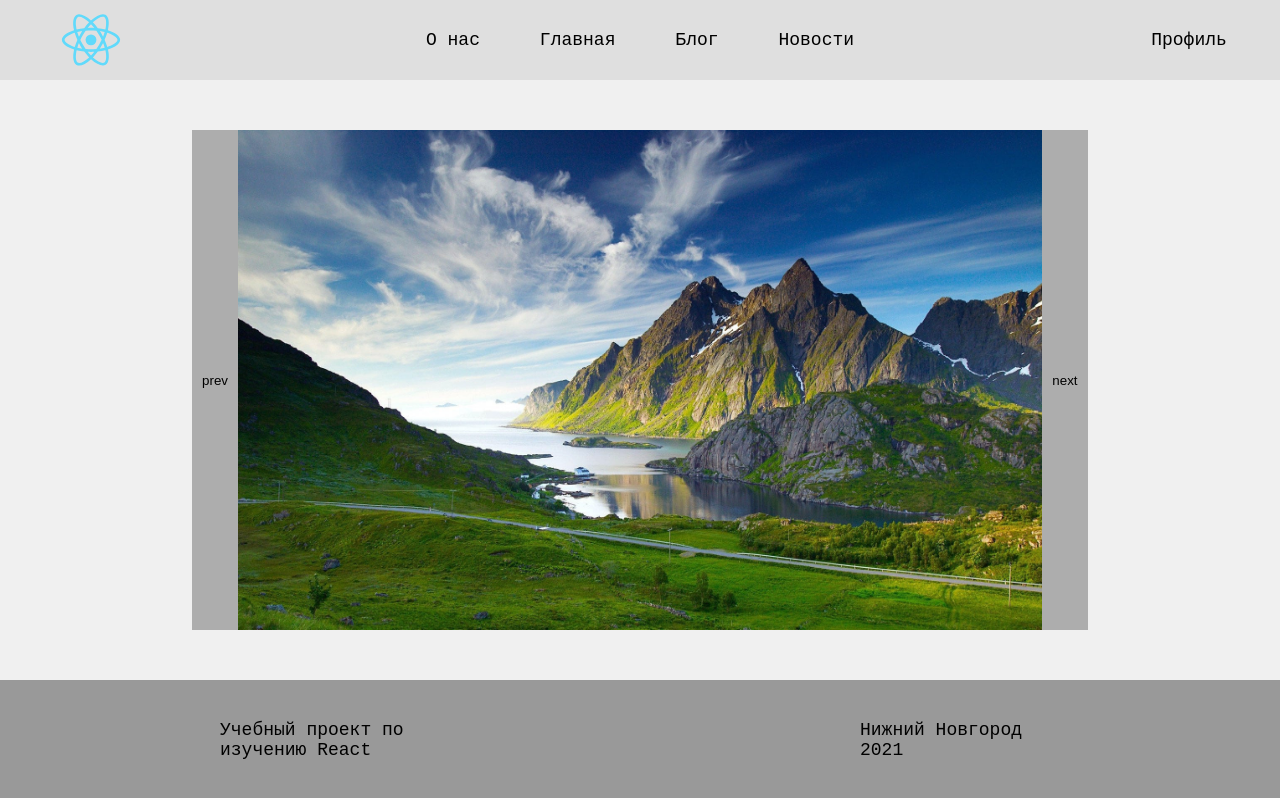
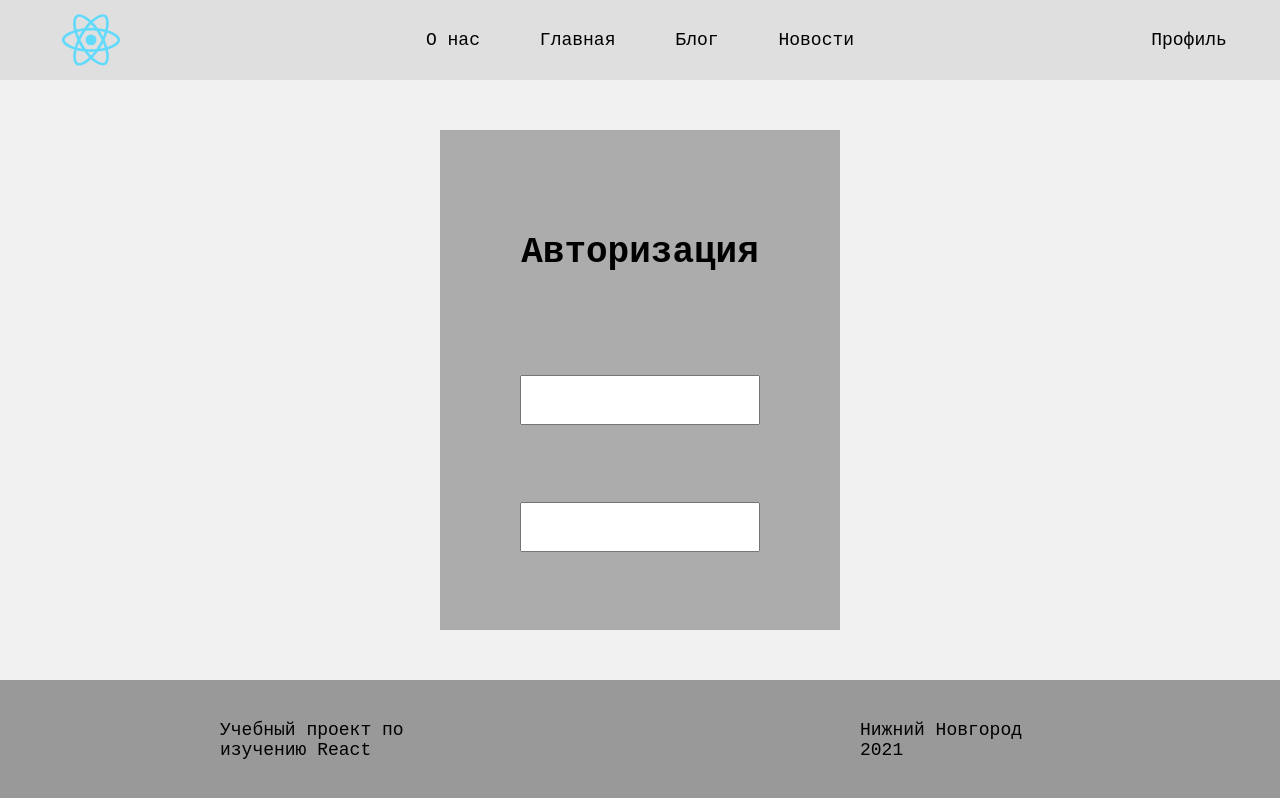
Before and after one commit to ukonsas28/first_lesson, a React (Create React App) app: page / in a window 1280 px wide. Built offline with nearby package versions, Linux system fonts and the light colour scheme.

Commit message:
lesson 4

```diff
--- /dev/null
+++ b/src/Components/AuthPage/AuthForm/AuthForm.module.scss
@@ -0,0 +1,13 @@
+.auth-form_wrapper {
+  display: flex;
+  justify-content: center;
+}
+.form {
+  width: 400px;
+  height: 500px;
+  background-color: rgb(172, 172, 172);
+  display: flex;
+  flex-direction: column;
+  align-items: center;
+  justify-content: space-evenly;
+}
--- /dev/null
+++ b/src/Components/AuthPage/AuthForm/index.tsx
@@ -0,0 +1,23 @@
+import React, { FC, useState } from "react";
+import PasswordInput from "../../Common/Forms/PasswordInput";
+import TextInput from "../../Common/Forms/TextInput";
+import style from "./AuthForm.module.scss";
+
+const AuthForm: FC = () => {
+  const [login, setLogin] = useState<string>("");
+  const [password, setPassword] = useState<string>("");
+
+  return (
+    <>
+      <div className={style["auth-form_wrapper"]}>
+        <form className={style.form}>
+          <h1>Авторизация</h1>
+          <TextInput setLogin={setLogin} />
+          <PasswordInput setPassword={setPassword} />
+        </form>
+      </div>
+    </>
+  );
+};
+
+export default AuthForm;
--- /dev/null
+++ b/src/Components/AuthPage/AuthPage.module.scss
@@ -0,0 +1,8 @@
+.auth-page_wrapper {
+    margin: 0;
+    padding: 0;
+    height: 100vh;
+    display: flex;
+    flex-direction: column;
+    justify-content: space-between;
+}
--- /dev/null
+++ b/src/Components/AuthPage/index.tsx
@@ -0,0 +1,19 @@
+import React, { FC } from "react";
+import Footer from "../Common/Footer";
+import Header from "../Common/Header";
+import AuthForm from "./AuthForm";
+import style from "./AuthPage.module.scss";
+
+const AuthPage: FC = () => {
+  return (
+    <>
+      <div className={style["auth-page_wrapper"]}>
+        <Header />
+        <AuthForm />
+        <Footer />
+      </div>
+    </>
+  );
+};
+
+export default AuthPage;
--- /dev/null
+++ b/src/Components/Common/Forms/PasswordInput/PasswordInput.module.scss
@@ -0,0 +1,5 @@
+.input {
+  width: 60%;
+  height: 50px;
+  font-size: 23px;
+}
--- /dev/null
+++ b/src/Components/Common/Forms/PasswordInput/index.tsx
@@ -0,0 +1,21 @@
+import React, { FC } from "react";
+import style from "./PasswordInput.module.scss";
+
+interface IProps {
+  setPassword: any;
+}
+
+const PasswordInput: FC<IProps> = (props: IProps) => {
+  const { setPassword } = props;
+  return (
+    <>
+      <input
+        className={style.input}
+        type="password"
+        onChange={(e) => setPassword(e.currentTarget.value)}
+      />
+    </>
+  );
+};
+
+export default PasswordInput;
--- /dev/null
+++ b/src/Components/Common/Forms/TextInput/TextInput.module.scss
@@ -0,0 +1,5 @@
+.input {
+  width: 60%;
+  height: 50px;
+  font-size: 23px;
+}
--- /dev/null
+++ b/src/Components/Common/Forms/TextInput/index.tsx
@@ -0,0 +1,21 @@
+import React, { FC } from "react";
+import style from "./TextInput.module.scss";
+
+interface IProps {
+  setLogin: any;
+}
+
+const TextInput: FC<IProps> = (props: IProps) => {
+  const { setLogin } = props;
+  return (
+    <>
+      <input
+        className={style.input}
+        type="text"
+        onChange={(e) => setLogin(e.currentTarget.value)}
+      />
+    </>
+  );
+};
+
+export default TextInput;
--- a/src/Containers/App/App.tsx
+++ b/src/Containers/App/App.tsx
@@ -1,10 +1,12 @@
 import React from "react";
-import MainPageContainer from "../MainPageContainer";
+import AuthPageContainer from "../AuthPageContainer";
+// import MainPageContainer from "../MainPageContainer";
 
 function App() {
   return (
     <>
-      <MainPageContainer />
+      <AuthPageContainer />
+      {/* <MainPageContainer /> */}
     </>
   );
 }
--- /dev/null
+++ b/src/Containers/AuthPageContainer/index.tsx
@@ -0,0 +1,12 @@
+import React, { FC } from "react";
+import AuthPage from "../../Components/AuthPage";
+
+const AuthPageContainer: FC = () => {
+  return (
+    <>
+      <AuthPage />
+    </>
+  );
+};
+
+export default AuthPageContainer;
```
